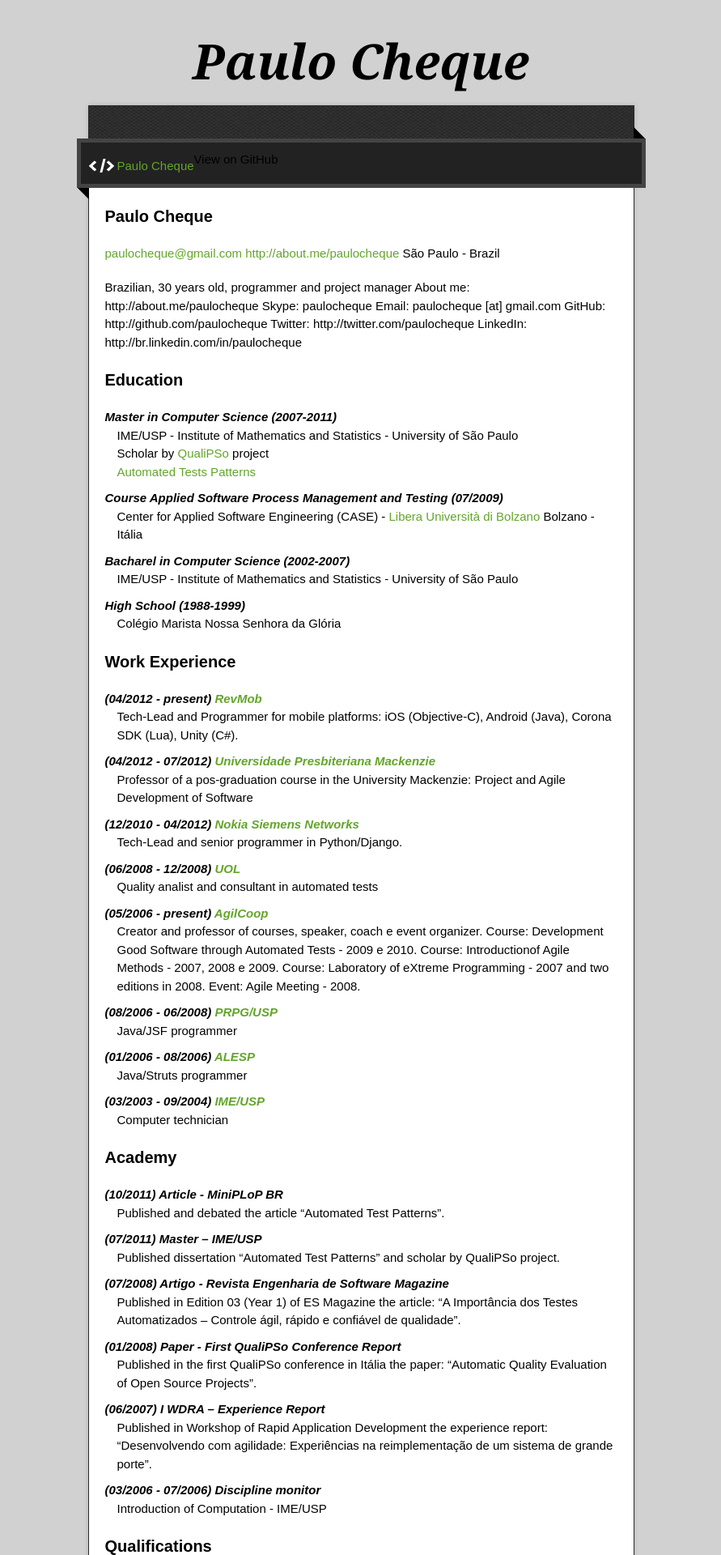
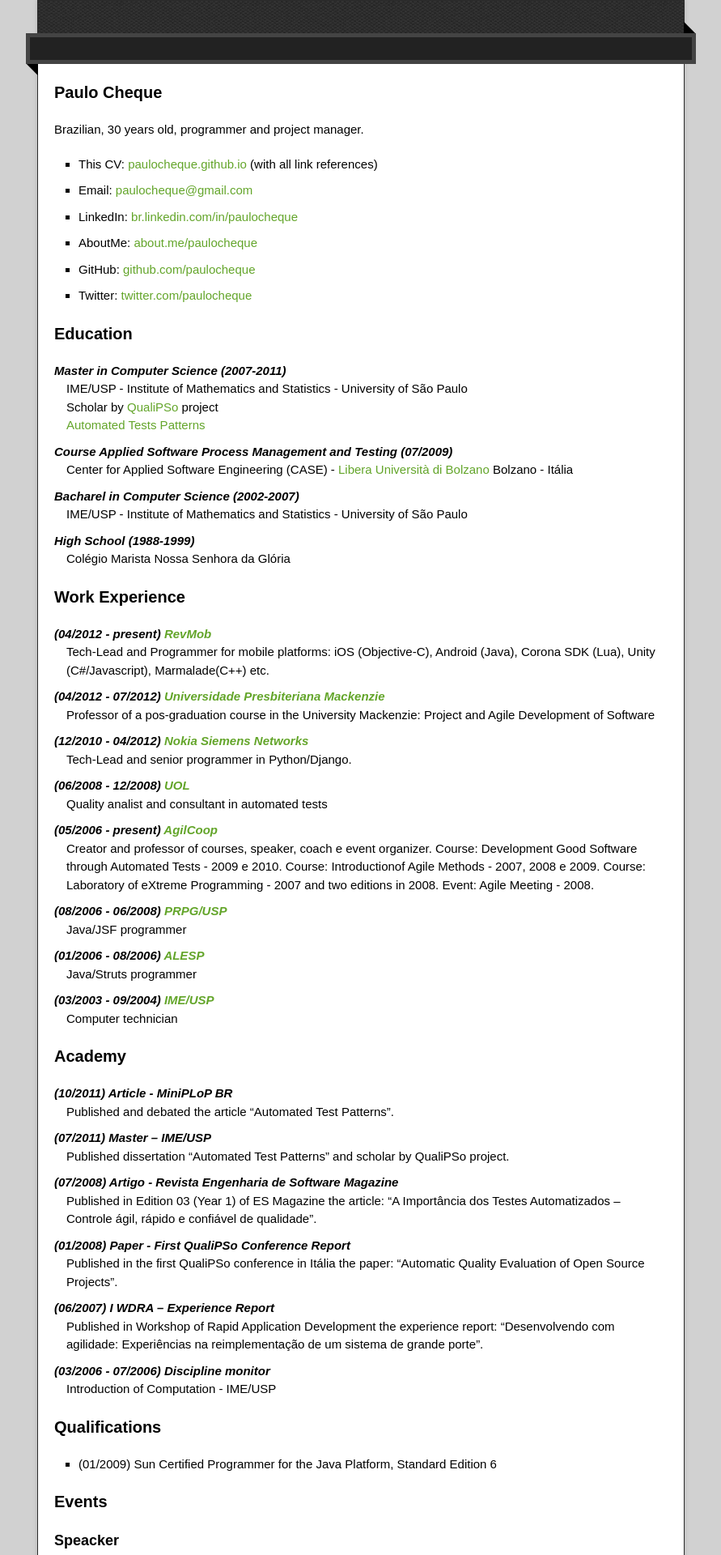
Before and after one commit to paulocheque/paulocheque.github.io, a Jekyll site: the page built from index.md, in a window 1280 px wide. Shown: the top 1920 px of the page at 81% size, without its empty margins (194-1085 px from the left). Built offline with Jekyll 4.4.1, drawn with Linux system fonts in a browser that asks for light colours; nearby versions of some CDN libraries; Markdown is read by kramdown in place of the engine named in the settings; some of the changed text lies outside the part shown.

Commit message:
More layout adjustments

```diff
--- a/_layouts/default.html
+++ b/_layouts/default.html
@@ -20,26 +20,33 @@
 
   <div class="wrapper">
     <header>
-      <h1 class="title">Paulo Cheque</h1>
+      <h1 class="title" style="display: none;">Paulo Cheque</h1>
     </header>
+
     <div id="container">
       <p class="tagline"></p>
       <div id="main" role="main">
         <div class="download-bar">
-        <div class="inner">
-          View <a href="https://github.com/paulocheque" class="code">Paulo Cheque</a> on GitHub
-        </div>
-        <span class="blc"></span><span class="trc"></span>
+          <div class="inner">
+            <a href="http://about.me/paulocheque" class="code"></a>
+          </div>
+          <span class="blc"></span><span class="trc"></span>
         </div>
         <article class="markdown-body">
-          <h3>
-<a name="paulo-cheque" class="anchor" href="#paulo-cheque"><span class="octicon octicon-link"></span></a>Paulo Cheque</h3>
+          <h3><a name="paulo-cheque" class="anchor" href="#paulo-cheque"><span class="octicon octicon-link"></span></a>Paulo Cheque</h3>
 
-<p><a href="mailto:paulocheque@gmail.com">paulocheque@gmail.com</a>
-<a href="http://about.me/paulocheque">http://about.me/paulocheque</a>
-São Paulo - Brazil</p>
+          <p>Brazilian, 30 years old, programmer and project manager.</p>
 
-        {{ content }}
+          <ul>
+            <li>This CV: <a href="http://paulocheque.github.io">paulocheque.github.io</a> (with all link references)</li>
+            <li>Email: <a href="mailto:paulocheque@gmail.com">paulocheque@gmail.com</a></li>
+            <li>LinkedIn: <a href="http://br.linkedin.com/in/paulocheque">br.linkedin.com/in/paulocheque</a></li>
+            <li>AboutMe: <a href="http://about.me/paulocheque">about.me/paulocheque</a></li>
+            <li>GitHub: <a href="http://github.com/paulocheque">github.com/paulocheque</a></li>
+            <li>Twitter: <a href="http://twitter.com/paulocheque">twitter.com/paulocheque</a></li>
+          </ul>
+
+          {{ content }}
 
         </article>
       </div>
@@ -47,7 +54,7 @@
     <footer>
       <div class="owner">
 
-      <p><a href="https://github.com/paulocheque" class="avatar"><img src="https://secure.gravatar.com/avatar/bd07f9815ab0ab5c4927b7e4c1292dca?s=30&amp;d=https://a248.e.akamai.net/assets.github.com%2Fimages%2Fgravatars%2Fgravatar-user-420.png" width="48" height="48"/></a>View <a href="https://github.com/paulocheque">paulocheque</a> on <a href="https://www.github.com">GitHub</a></p>
+      <p><a href="http://about.me/paulocheque" class="avatar"><img src="https://secure.gravatar.com/avatar/bd07f9815ab0ab5c4927b7e4c1292dca?s=30&amp;d=https://a248.e.akamai.net/assets.github.com%2Fimages%2Fgravatars%2Fgravatar-user-420.png" width="48" height="48"/></a></p>
 
       </div>
       <div class="creds">
@@ -55,9 +62,9 @@
       </div>
     </footer>
   </div>
+
   <div class="current-section">
     <a href="#top">Scroll to top</a>
-    <a href="https://github.com/paulocheque/paulocheque.github.io/tarball/master" class="tar">tar</a><a href="https://github.com/paulocheque/paulocheque.github.io/zipball/master" class="zip">zip</a><a href="" class="code">source code</a>
     <p class="name"></p>
   </div>
 
--- a/index.md
+++ b/index.md
@@ -3,13 +3,6 @@
 layout: default
 ---
 
-Brazilian, 30 years old, programmer and project manager
-About me: http://about.me/paulocheque
-Skype: paulocheque
-Email: paulocheque [at] gmail.com
-GitHub: http://github.com/paulocheque
-Twitter: http://twitter.com/paulocheque
-LinkedIn: http://br.linkedin.com/in/paulocheque
 
 <h3>
 <a name="education" class="anchor" href="#education"><span class="octicon octicon-link"></span></a>Education</h3>
@@ -46,7 +39,7 @@
 <dl>
   <dt>(04/2012 - present) <a href="http://sdk.revmob.com">RevMob</a></dt>
     <dd>
-      Tech-Lead and Programmer for mobile platforms: iOS (Objective-C), Android (Java), Corona SDK (Lua), Unity (C#).
+      Tech-Lead and Programmer for mobile platforms: iOS (Objective-C), Android (Java), Corona SDK (Lua), Unity (C#/Javascript), Marmalade(C++) etc.
     </dd>
 
   <dt>(04/2012 - 07/2012) <a href="http://www.mackenzie.br">Universidade Presbiteriana Mackenzie</a></dt>
@@ -174,28 +167,6 @@
 <h3>
 <a name="computer-skills" class="anchor" href="#computer-skills"><span class="octicon octicon-link"></span></a>Computer Skills</h3>
 
-<dl>
-  <dt></dt>
-    <dd>
-    </dd>
-
-  <dt></dt>
-    <dd>
-    </dd>
-
-  <dt></dt>
-    <dd>
-    </dd>
-
-  <dt></dt>
-    <dd>
-    </dd>
-
-  <dt></dt>
-    <dd>
-    </dd>
-</dl>
-
-Advanced: Python, Java, C, Groovy, Objective-C and JavaScript
-Intermediate: Ruby, Perl, Linux bash script and Lua
-Basic: Smalltalk, C++, Windows bash script
+<p>Advanced skills in Python, Java, C, Groovy, Objective-C and JavaScript.</p>
+<p>Intermediate skills in Ruby, Perl, Linux bash script and Lua</p>
+<p>Basic skills in Smalltalk, C++ and Windows bash script</p>
--- a/stylesheets/stylesheet.css
+++ b/stylesheets/stylesheet.css
@@ -77,7 +77,7 @@
 }
 
 .wrapper {
-  width: 675px;
+  width: 800px;
   margin: 0 auto;
 }
 
@@ -186,7 +186,7 @@
   position: fixed;
   top: 0;
   left: 50%;
-  width: 693px;
+  width: 800px;
   margin-left: -352px;
   background: #222;
   border: 5px solid #444;
@@ -420,7 +420,7 @@
 }
 
 .markdown-body ul {
-  list-style-type: disc;
+  list-style-type: square;
 }
 
 .markdown-body li,
@@ -447,7 +447,7 @@
 }
 
 .markdown-body table {
-  width: 673px;
+  width: 800px;
   margin-left: -20px;
   margin-right: -20px;
 }
```
Also changed, not shown: other parts of index.md (+11 -11 lines).
